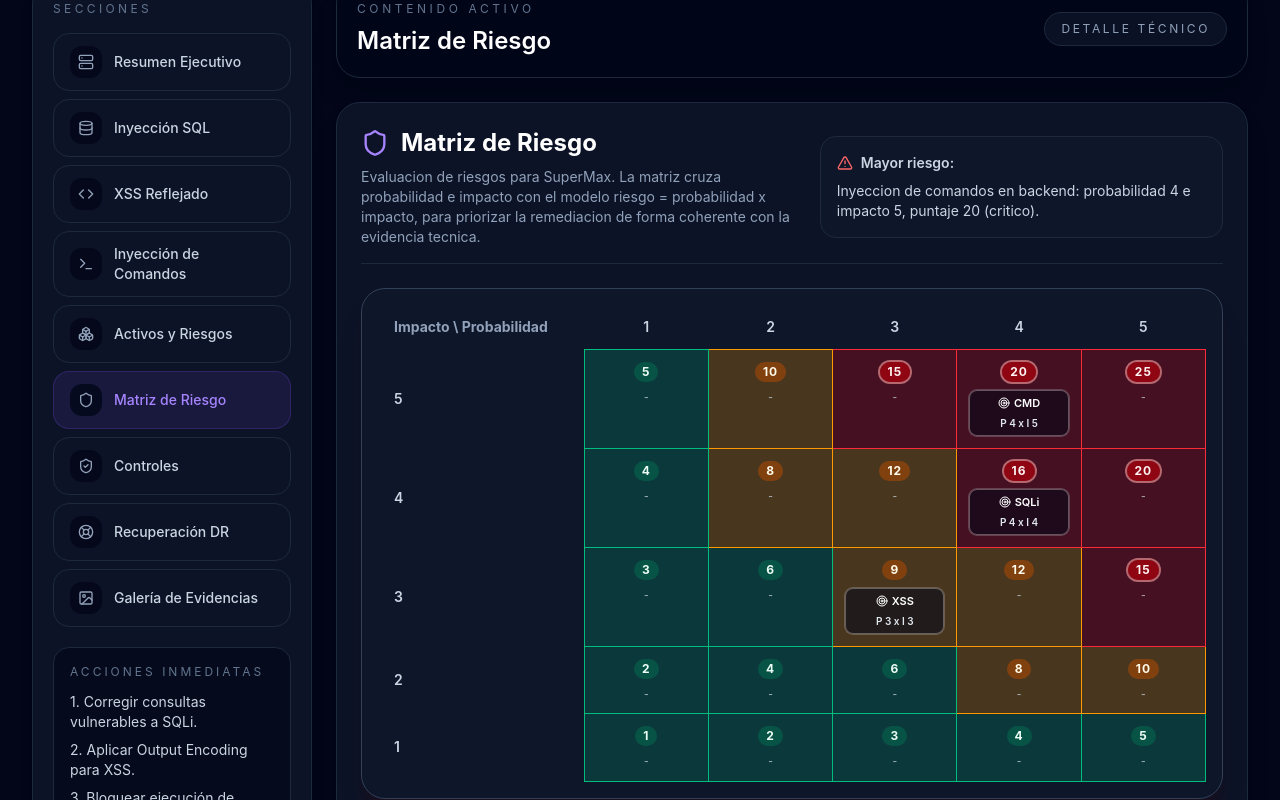
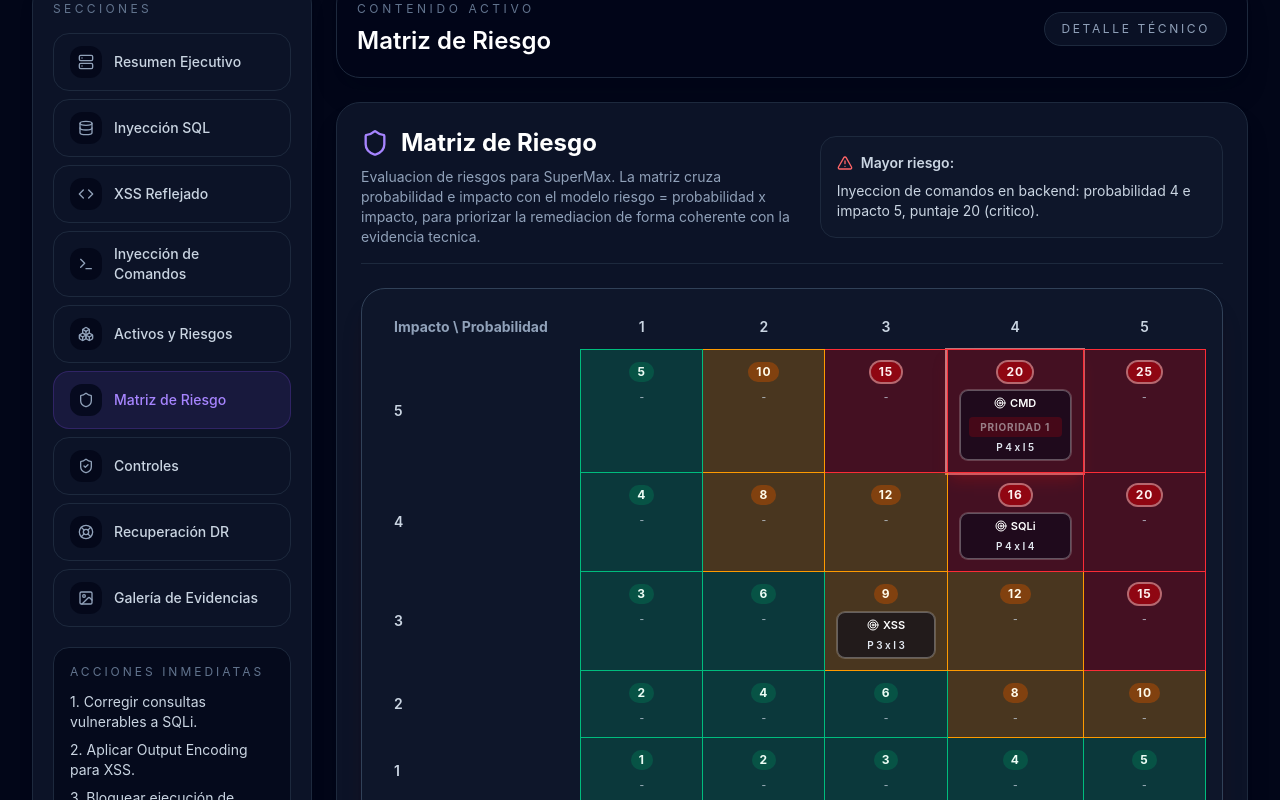
Before and after one commit to squellaa/auditoria_oliseb, a React (Vite) app: page / in a window 1280 px wide. Both pictures are taken after a click on the button "Matriz de Riesgo". Shown: the part 902-1702 px from the top of the page. Built offline with nearby package versions, Linux system fonts and the light colour scheme.

Commit message:
Resalta riesgo critico con badge Prioridad 1 en matriz

```diff
--- a/src/components/Matriz.jsx
+++ b/src/components/Matriz.jsx
@@ -86,10 +86,11 @@ export default function Matriz() {
                 {probabilityLevels.map((probability) => {
                   const score = getScore(impact, probability);
                   const attack = getAttackAtCell(impact, probability);
+                  const isTopRisk = attack?.name === 'Inyeccion de comandos';
                   return (
                   <td
                     key={`${impact}-${probability}`}
-                    className={`${getCellClasses(score)} border px-3 py-3 text-center font-semibold align-top min-w-28`}
+                    className={`${getCellClasses(score)} border px-3 py-3 text-center font-semibold align-top min-w-28 ${isTopRisk ? 'ring-2 ring-red-300/70 shadow-lg shadow-red-900/40' : ''}`}
                   >
                     <div className="flex flex-col items-center gap-2">
                       <span className={`inline-flex rounded-full px-2 py-0.5 text-xs font-bold tracking-[0.08em] ${score >= 15 ? 'bg-red-700/60 ring-2 ring-red-300/60' : score >= 8 ? 'bg-amber-700/50' : 'bg-emerald-700/40'}`}>
@@ -100,6 +101,11 @@ export default function Matriz() {
                           <div className="inline-flex items-center gap-1 font-semibold">
                             <Target className="w-3 h-3" /> {attack.short}
                           </div>
+                          {isTopRisk && (
+                            <div className="mt-1 rounded bg-red-600/35 px-1.5 py-0.5 text-[10px] font-bold uppercase tracking-[0.08em] text-red-100 animate-pulse">
+                              Prioridad 1
+                            </div>
+                          )}
                           <div className="mt-0.5 text-[10px] text-slate-200">P {attack.probability} x I {attack.impact}</div>
                         </div>
                       ) : (
@@ -120,8 +126,14 @@ export default function Matriz() {
         <div className="mt-4 grid gap-3 md:grid-cols-3">
           {riskItems.map((item) => {
             const score = getScore(item.impact, item.probability);
+            const isTopRisk = item.name === 'Inyeccion de comandos';
             return (
-              <article key={item.name} className={`rounded-2xl border bg-slate-950/70 p-4 ${score >= 15 ? 'border-red-500/50 ring-1 ring-red-400/30 shadow-lg shadow-red-950/30' : score >= 8 ? 'border-amber-500/40 ring-1 ring-amber-300/20' : 'border-emerald-500/30'}`}>
+              <article key={item.name} className={`rounded-2xl border bg-slate-950/70 p-4 ${score >= 15 ? 'border-red-500/50 ring-1 ring-red-400/30 shadow-lg shadow-red-950/30' : score >= 8 ? 'border-amber-500/40 ring-1 ring-amber-300/20' : 'border-emerald-500/30'} ${isTopRisk ? 'relative overflow-hidden' : ''}`}>
+                {isTopRisk && (
+                  <span className="absolute right-3 top-3 rounded-full border border-red-300/40 bg-red-600/40 px-2 py-0.5 text-[10px] font-bold uppercase tracking-[0.14em] text-red-100 animate-pulse">
+                    Prioridad 1
+                  </span>
+                )}
                 <p className="text-sm font-semibold text-white">{item.name}</p>
                 <p className="mt-1 text-xs text-slate-400">CVSS 3.1: {item.cvss}</p>
                 <div className={`mt-3 inline-flex rounded-full border px-3 py-1 text-xs font-semibold uppercase tracking-[0.12em] ${getBadgeClasses(score)}`}>
```
